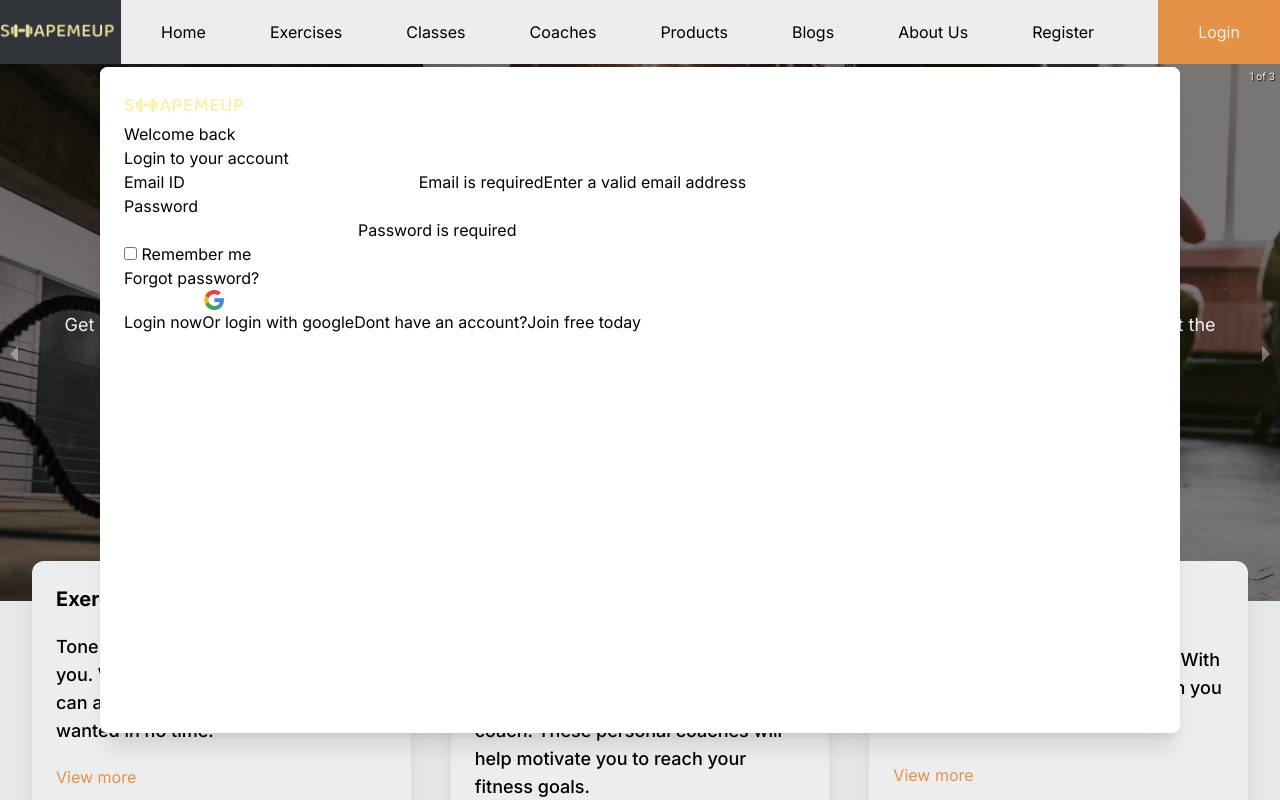
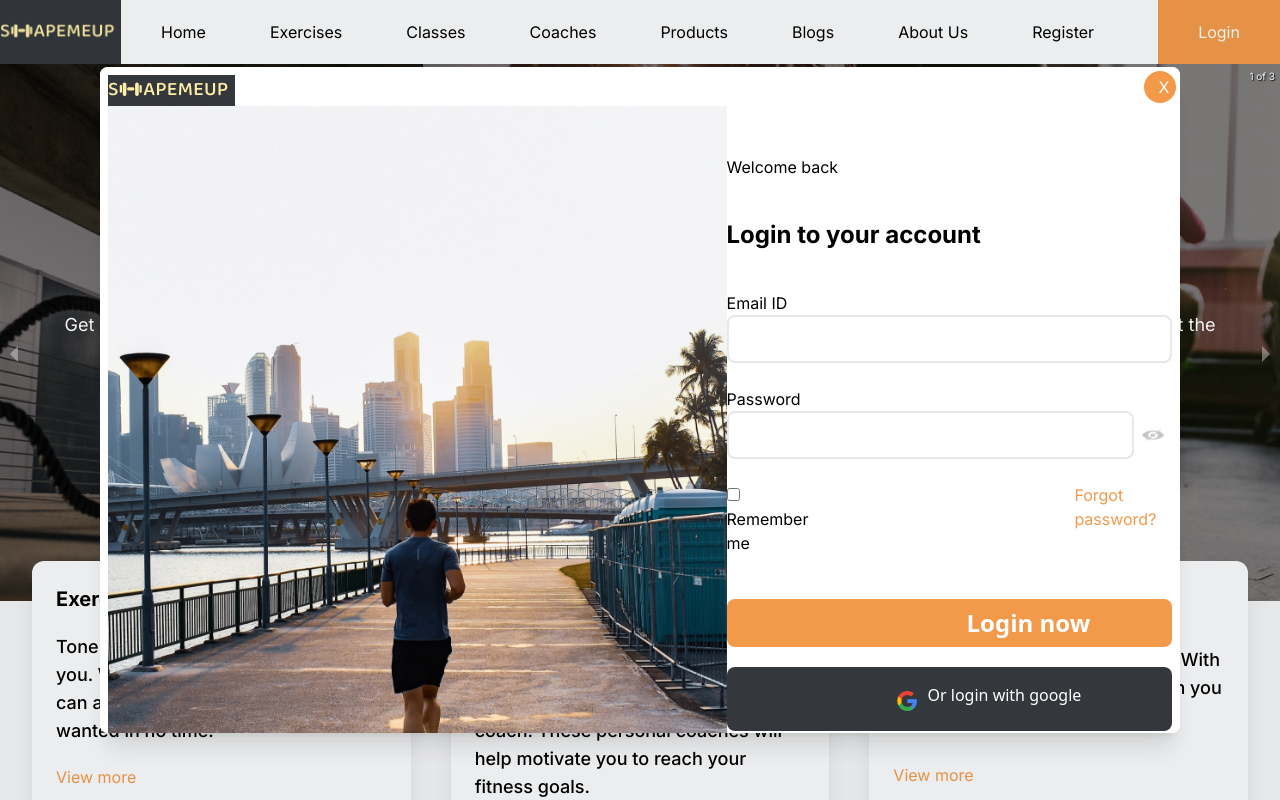
Before and after one commit to muskanDaruka/shapemeup, a Next.js app: page / in a window 1280 px wide. Both pictures are taken after a click on the element "Login". Shown: the top 800 px of the page. Built offline with nearby package versions, Linux system fonts and the light colour scheme.

Commit message:
auth-pages

```diff
--- a/src/components/Login.tsx
+++ b/src/components/Login.tsx
@@ -6,52 +6,86 @@ import { useState } from "react";
 const Login = () => {
   const [invalidmsg, setInvalidmsg] = useState("");
   const [showPassword, setShowPassword] = useState<boolean>(false);
+  const [passwordRequired, setPasswordRequired] = useState(false);
 
-  const onSubmitLogin = () => { };
-  const password = () => { };
-  const rememberMe = () => { };
-  const forgotPassword = () => { };
-  const googleLogin = () => { };
-  const signup = () => { };
+  const [email, setEmail] = useState('')
+  const onSubmitLogin = (e) => {
+    e.target.value();
+    // <span>Email is required</span>
+    // <span>Enter a valid email address</span>
+  };
+  const password = () => {
+    setShowPassword(!showPassword);
+    // <span>Password is required</span>
+    if (!password || password.length < 6) {
+      setInvalidmsg("Password must be at least 6 characters long");
+      return false;
+    }
+    setInvalidmsg("");
+    return true
+  };
+  const handleCloseClick = () => {
+    console.log("Close button clicked");
+  }
+  const rememberMe = () => {
+    console.log("Remember me clicked");
+  };
+  const forgotPassword = () => {
+    console.log("Forgot Password clicked");
+  };
+  const googleLogin = () => {
+    console.log("Google Login clicked");
+  };
+  const signup = () => {
+    console.log("Signup clicked");
+  };
 
   return (
     <div className="w-[calc(100vw-200px)] h-5/6 transform overflow-hidden rounded-lg bg-white text-left shadow-xl transition-all">
-      <div className="bg-white px-4 pb-4 pt-5 sm:p-6 sm:pb-4">
-        <div>
+      <button onClick={handleCloseClick} className="fixed top-1 right-1  pt-1 pl-2 pb-1 bg-[#f2994a] hover:bg-[#f2994a] text-white rounded-full cursor-pointer w-8 h-8" id="closeButton">
+        X
+      </button>
+      <div className="bg-white px-4 pb-4 pt-5 sm:p-2 sm:pb-6">
+        <div className="flex w-full justify-evenly">
           <div className="bg-['']">
             <img
               src="/assets/images/shapemeup_logo.png"
               loading="lazy"
               alt="Shape-me-up"
-              className="img-responsive modal-logo-bg"
+              className="img-responsive modal-logo bg-[#34383d] h-auto"
+            />
+            <img
+              src="/assets/images/login/login_left.png"
+              alt="image"
+              className="h-126"
             />
           </div>
           <div>
-            <h4>Welcome back</h4>
-            <h2>Login to your account</h2>
+            <h4 className="mt-20">Welcome back</h4>
+            <h2 className="text-black text-2xl font-bold mb-10 mt-10">Login to your account</h2>
             <form onSubmit={onSubmitLogin}>
-              <div>
-                <label htmlFor="email">Email ID</label>
-                <input type="text" name="email" />
-                <span>Email is required</span>
-                <span>Enter a valid email address</span>
+              <div className="m-0 mb-6">
+                <label htmlFor="email">Email ID</label><br />
+                <input type="text" name="email" className="w-full h-12 border-slate-250 border-2 rounded-lg" onChange={(e) => setEmail(e.target.value)} />
               </div>
-              <div>
+              <div className="m-0 mb-6">
                 <label htmlFor="password">Password</label>
-                <div>
+                <div className="flex items-center">
                   <input
                     type={showPassword ? "text" : "password"}
                     name="password"
+                    className="w-full h-12 border-slate-250 border-2 rounded-lg"
                   />
-                  <span onClick={password}>{showPassword ? "" : ""}</span>
-
-                  <span>Password is required</span>
+                  <img src={showPassword ? "/assets/images/login/view_password.png" : "/assets/images/login/hide_password.png"}
+                    alt={showPassword ? "Hide Password" : "View Password"}
+                    className="text-[#333] p-1 w-8 h-5 m-1 rounded-lg"
+                    onClick={password}
+                  />
                 </div>
-                <span className="text-danger mb-2">{invalidmsg}</span>
+                <span className="text-danger mb-2 ">{invalidmsg}</span>
               </div>
-              <div>
-                <div>
-                  <div>
+              <div className="flex">
+                <div className="mb-6">
                   <input
                     type="checkbox"
                     name="remember"
@@ -60,25 +94,27 @@ const Login = () => {
                   />
                   <label htmlFor="remember"> Remember me</label>
                 </div>
-                </div>
-                <div>
-                  <a href="#" onClick={forgotPassword} title="Forgot password?">
+                <div className="mb-6 ml-64">
+                  <a href="ForgotPassword" onClick={forgotPassword} className="text-[#f2994a]" title="Forgot password?">
                     Forgot password?
                   </a>
                 </div>
               </div>
-              <button onClick={Login}>Login now</button>
-              <button onClick={googleLogin}>
+              <button className=" mt-5 p-2 pl-60 flex w-full h-12 bg-[#f2994a] text-white font-sans font-bold text-2xl rounded-lg" onClick={Login}>Login now</button>
+              <button className=" mt-5 pt-4 flex w-full h-15 bg-[#34383d] text-white font-sans font-normal rounded-lg" onClick={googleLogin}>
                 <img
                   src="/assets/images/social_media/google.png"
                   alt="Google"
+                  className="m-2 pl-40  pb-3"
                 />
                 Or login with google
               </button>
+              <div className="mt-5">
                 Dont have an account?
-              <a href="#" onClick={signup} title="Join free today">
+                <a href="/" onClick={signup} className="text-[#f2994a]" title="Join free today">
                   Join free today
                 </a>
+              </div>
             </form>
           </div>
         </div>
--- /dev/null
+++ b/src/components/Register.tsx
@@ -0,0 +1,124 @@
+/* eslint-disable @next/next/no-img-element */
+"use client";
+
+import { useState } from "react";
+
+const Register = () => {
+    const [invalidmsg, setInvalidmsg] = useState("");
+    const [showPassword, setShowPassword] = useState<boolean>(false);
+    const [email, setEmail] = useState('')
+    const [name, setName] = useState('')
+    const onSubmitSignUp = (e) => {
+        e.target.value();
+        // <span>Email is required</span>
+        // <span>Enter a valid email address</span>
+    };
+    const password = () => {
+        // <span>Password is required</span>
+        setShowPassword(!showPassword);
+        // <span>Password is required</span>
+        if (!password || password.length < 6) {
+            setInvalidmsg("Password must be at least 6 characters long");
+            return false;
+        }
+        setInvalidmsg("");
+        return true;
+    };
+    const handleCloseClick = () => {
+        console.log("Close button clicked");
+    }
+    const googleSignUp = () => {
+        console.log("Google Login clicked");
+    };
+    const signUp = () => {
+        console.log("Signup clicked");
+    };
+
+    return (
+        <div className="w-[calc(100vw-200px)] h-5/6 transform overflow-hidden rounded-lg bg-white text-left shadow-xl transition-all object-cover">
+            <button onClick={handleCloseClick} className="fixed top-1 right-1  pt-1 pl-2 pb-1 bg-[#f2994a] hover:bg-[#f2994a] text-white rounded-full cursor-pointer w-8 h-8" id="closeButton">
+                X
+            </button>
+            <div className="bg-white px-4 pb-4 pt-5 sm:p-6 sm:pb-4">
+                <div className="flex w-screen justify-evenly">
+                    <div>
+                        <h4 className="mt-20">Welcome to shape me up</h4>
+                        <h2 className="text-black text-2xl font-bold mb-5 mt-5">Create an account</h2>
+                        <form onSubmit={onSubmitSignUp}>
+                            <div className="m-0 mb-6">
+                                <label htmlFor="email">Email ID</label><br />
+                                <input type="text" name="email" value={email} className="w-full h-12 border-slate-250 border-2 rounded-lg" onChange={(e) => setEmail(e.target.value)} />
+                            </div>
+                            <div className="m-0 mb-6">
+                                <label htmlFor="name">Name</label><br />
+                                <input type="text" name="Name" value={name} className="w-full h-12 border-slate-250 border-2 rounded-lg" onChange={(e) => setName(e.target.value)} />
+                            </div>
+                            <div className="m-0 mb-6">
+                                <label htmlFor="password">Password</label>
+                                <div className="flex items-center">
+                                    <input
+                                        type={showPassword ? "text" : "password"}
+                                        name="password"
+                                        className="w-full h-12 border-slate-250 border-2 rounded-lg"
+                                    />
+                                    <img src={showPassword ? "/assets/images/login/view_password.png" : "/assets/images/login/hide_password.png"}
+                                        alt={showPassword ? "Hide Password" : "View Password"}
+                                        className="text-[#333] p-1 w-8 h-5 m-1 rounded-lg"
+                                        onClick={password}
+                                    />
+                                </div>
+                                {/* <span className="text-danger mb-2 ">{invalidmsg}</span> */}
+                            </div>
+                            <div className="m-0 mb-6">
+                                <label htmlFor="password">Confirn Password</label>
+                                <div className="flex items-center">
+                                    <input
+                                        type={showPassword ? "text" : "password"}
+                                        name="password"
+                                        className="w-full h-12 border-slate-250 border-2 rounded-lg"
+                                    />
+                                    <img src={showPassword ? "/assets/images/login/view_password.png" : "/assets/images/login/hide_password.png"}
+                                        alt={showPassword ? "Hide Password" : "View Password"}
+                                        className="text-[#333] p-1 w-8 h-5 m-1 rounded-lg"
+                                        onClick={password}
+                                    />
+                                </div>
+                                <span className="text-danger mb-2 ">{invalidmsg}</span>
+                            </div>
+                            <button className=" mt-5 p-2 pl-36 flex w-full h-12 bg-[#f2994a] text-white font-sans font-bold text-2xl rounded-lg" onClick={signUp}>Sign up</button>
+                            <button className=" mt-5 pt-4 flex w-full h-15 bg-[#34383d] text-white font-sans text-2xl font-bold rounded-lg" onClick={googleSignUp}>
+                                <img
+                                    src="/assets/images/social_media/google.png"
+                                    alt="Google"
+                                    className="m-2  pb-3"
+                                />
+                                Or signup with google
+                            </button>
+                            <div className="mt-5">
+                                Already have an account?
+                                <a href="/login" onClick={signUp} className="text-[#f2994a]" title="Login here">
+                                    Login here
+                                </a>
+                            </div>
+                        </form>
+                    </div>
+                    <div className="bg-['']">
+                        <img
+                            src="/assets/images/shapemeup_logo.png"
+                            loading="lazy"
+                            alt="Shape-me-up"
+                            className="img-responsive modal-logo bg-[#34383d] h-auto"
+                        />
+                        <img
+                            src="/assets/images/login/login_right.png"
+                            alt="image"
+                            className="h-auto w-full pb-30 "
+                        />
+                    </div>
+                </div>
+            </div >
+        </div >
+    );
+};
+
+export default Register;
```
Lines whose indentation alone changed are shown as unchanged.
